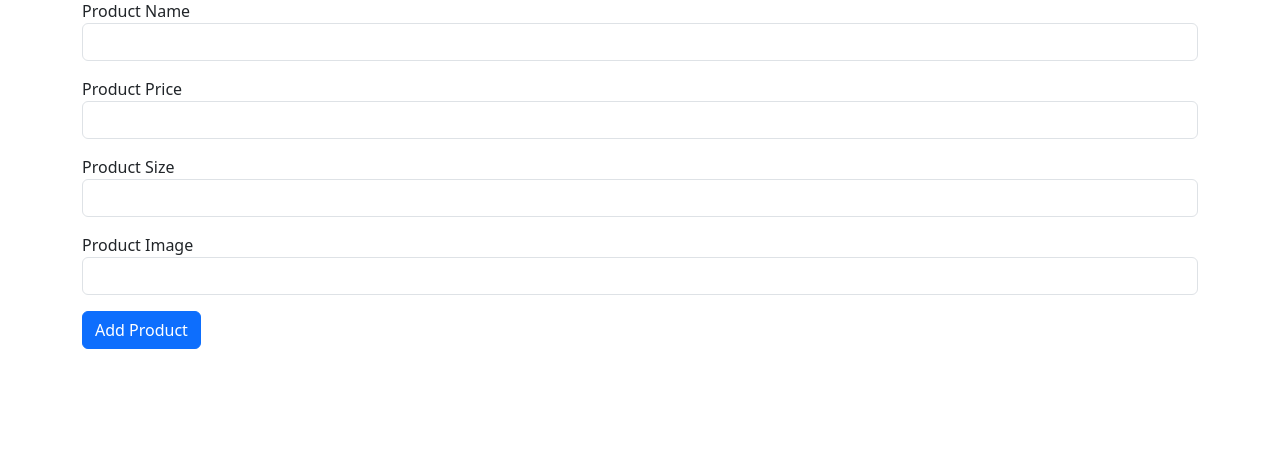
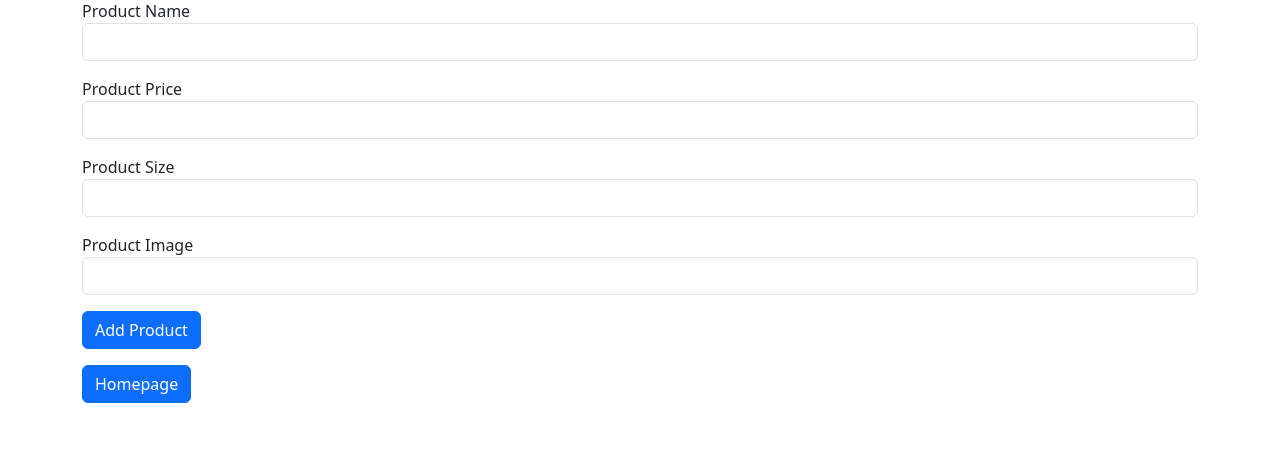
Before and after one commit to Cmiljaa/E-commerce-shop, a PHP site: page /admin/add_product.php in a window 1280 px wide. Shown: the part 117-574 px from the top of the page. Run offline with PHP 8.4, Linux system fonts and the light colour scheme; the visitor is signed in with stand-in values (Sample User, id 1); tables that the repository leaves empty or names only in its code hold one stand-in row (values such as "Sample post").

Commit message:
Added homepage button to edit and add product

```diff
--- a/admin/add_product.php
+++ b/admin/add_product.php
@@ -56,6 +56,9 @@ if ($_SERVER['REQUEST_METHOD'] == 'POST') {
                 <input type="submit" class="btn btn-primary" value="Add Product">
             </div>
         </form>
+        <div>
+            <a href="index.php"><button class="btn btn-primary">Homepage</button></a>
+        </div>
     </div>
 </body>
 
--- a/admin/edit_product.php
+++ b/admin/edit_product.php
@@ -52,6 +52,9 @@ if ($_SERVER['REQUEST_METHOD'] == 'POST') {
                 <input type="submit" class="btn btn-primary" value="Update Product">
             </div>
         </form>
+        <div>
+            <a href="index.php"><button class="btn btn-primary">Homepage</button></a>
+        </div>
     </div>
 
 </body>
```
